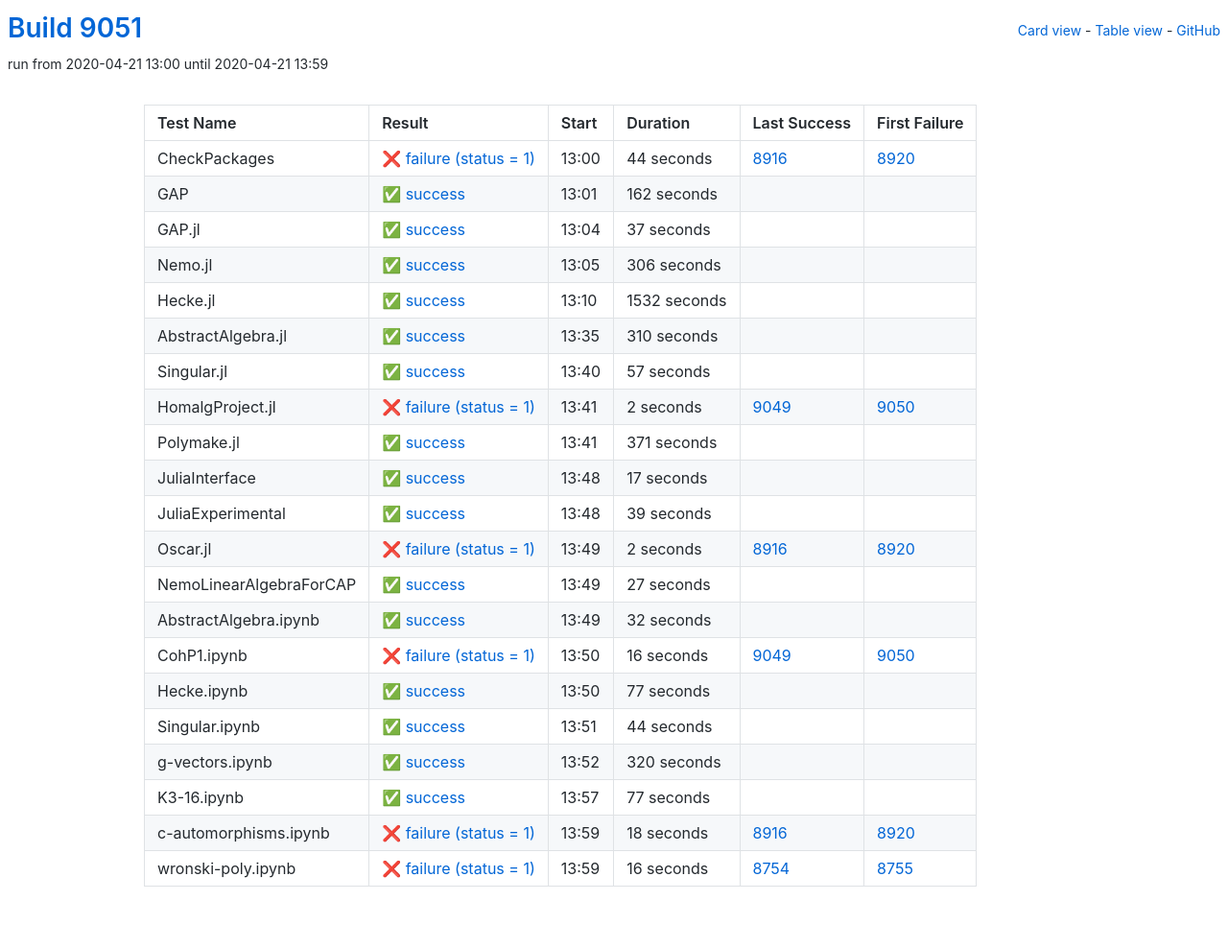
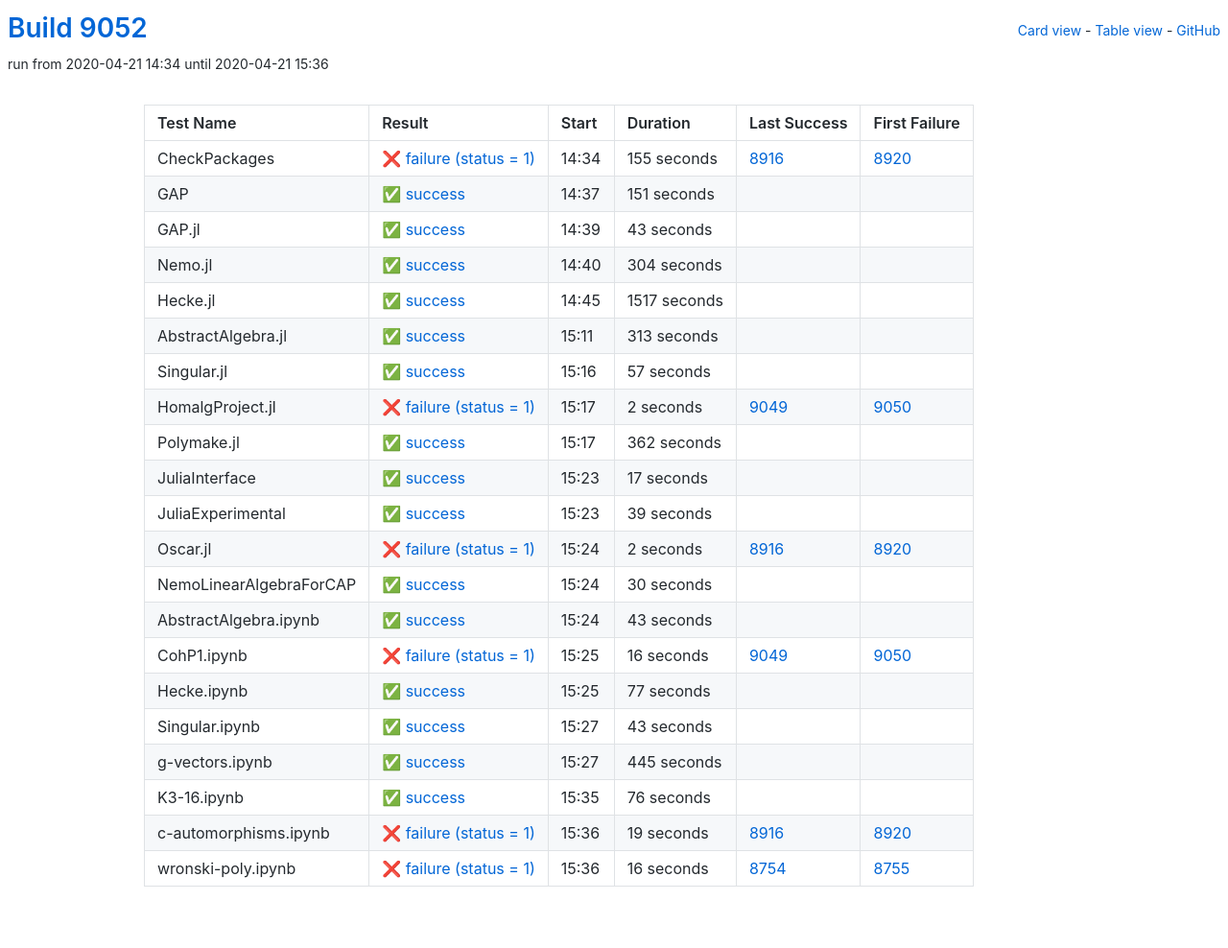
Before and after one commit to oscar-system/oscar-ci-status, a Jekyll site: the page built from table.html, in a window 1280 px wide. Shown: the whole page at 96% size. Built offline with Jekyll 4.4.1, drawn with Linux system fonts in a browser that asks for light colours.

Commit message:
Build 9052

```diff
--- a/_data/ci.yml
+++ b/_data/ci.yml
@@ -1,71 +1,71 @@
-build: 9051
-build_url: https://oscarci.mathematik.uni-kl.de/job/oscar/9051/
+build: 9052
+build_url: https://oscarci.mathematik.uni-kl.de/job/oscar/9052/
 job: oscar
 tests:
-- duration: 44
+- duration: 155
   exitcode: 1
   first_failure: 8920
   first_failure_url: https://oscarci.mathematik.uni-kl.de/job/oscar/8920/
   last_success: 8916
   last_success_url: https://oscarci.mathematik.uni-kl.de/job/oscar/8916/
-  log: https://oscarci.mathematik.uni-kl.de/job/oscar/9051/artifact/logs/build-9051/CheckPackages.log
+  log: https://oscarci.mathematik.uni-kl.de/job/oscar/9052/artifact/logs/build-9052/CheckPackages.log
   name: CheckPackages
-  start: 2020-04-21 13:00
+  start: 2020-04-21 14:34
   status: failure
   success: false
-- duration: 162
+- duration: 151
   exitcode: 0
   first_failure: false
   first_failure_url: null
   last_success: false
   last_success_url: null
-  log: https://oscarci.mathematik.uni-kl.de/job/oscar/9051/artifact/logs/build-9051/GAP.log
+  log: https://oscarci.mathematik.uni-kl.de/job/oscar/9052/artifact/logs/build-9052/GAP.log
   name: GAP
-  start: 2020-04-21 13:01
+  start: 2020-04-21 14:37
   status: success
   success: true
-- duration: 37
+- duration: 43
   exitcode: 0
   first_failure: false
   first_failure_url: null
   last_success: false
   last_success_url: null
-  log: https://oscarci.mathematik.uni-kl.de/job/oscar/9051/artifact/logs/build-9051/GAP.jl.log
+  log: https://oscarci.mathematik.uni-kl.de/job/oscar/9052/artifact/logs/build-9052/GAP.jl.log
   name: GAP.jl
-  start: 2020-04-21 13:04
+  start: 2020-04-21 14:39
   status: success
   success: true
-- duration: 306
+- duration: 304
   exitcode: 0
   first_failure: false
   first_failure_url: null
   last_success: false
   last_success_url: null
-  log: https://oscarci.mathematik.uni-kl.de/job/oscar/9051/artifact/logs/build-9051/Nemo.jl.log
+  log: https://oscarci.mathematik.uni-kl.de/job/oscar/9052/artifact/logs/build-9052/Nemo.jl.log
   name: Nemo.jl
-  start: 2020-04-21 13:05
+  start: 2020-04-21 14:40
   status: success
   success: true
-- duration: 1532
+- duration: 1517
   exitcode: 0
   first_failure: false
   first_failure_url: null
   last_success: false
   last_success_url: null
-  log: https://oscarci.mathematik.uni-kl.de/job/oscar/9051/artifact/logs/build-9051/Hecke.jl.log
+  log: https://oscarci.mathematik.uni-kl.de/job/oscar/9052/artifact/logs/build-9052/Hecke.jl.log
   name: Hecke.jl
-  start: 2020-04-21 13:10
+  start: 2020-04-21 14:45
   status: success
   success: true
-- duration: 310
+- duration: 313
   exitcode: 0
   first_failure: false
   first_failure_url: null
   last_success: false
   last_success_url: null
-  log: https://oscarci.mathematik.uni-kl.de/job/oscar/9051/artifact/logs/build-9051/AbstractAlgebra.jl.log
+  log: https://oscarci.mathematik.uni-kl.de/job/oscar/9052/artifact/logs/build-9052/AbstractAlgebra.jl.log
   name: AbstractAlgebra.jl
-  start: 2020-04-21 13:35
+  start: 2020-04-21 15:11
   status: success
   success: true
 - duration: 57
@@ -74,9 +74,9 @@ tests:
   first_failure_url: null
   last_success: false
   last_success_url: null
-  log: https://oscarci.mathematik.uni-kl.de/job/oscar/9051/artifact/logs/build-9051/Singular.jl.log
+  log: https://oscarci.mathematik.uni-kl.de/job/oscar/9052/artifact/logs/build-9052/Singular.jl.log
   name: Singular.jl
-  start: 2020-04-21 13:40
+  start: 2020-04-21 15:16
   status: success
   success: true
 - duration: 2
@@ -85,20 +85,20 @@ tests:
   first_failure_url: https://oscarci.mathematik.uni-kl.de/job/oscar/9050/
   last_success: 9049
   last_success_url: https://oscarci.mathematik.uni-kl.de/job/oscar/9049/
-  log: https://oscarci.mathematik.uni-kl.de/job/oscar/9051/artifact/logs/build-9051/HomalgProject.jl.log
+  log: https://oscarci.mathematik.uni-kl.de/job/oscar/9052/artifact/logs/build-9052/HomalgProject.jl.log
   name: HomalgProject.jl
-  start: 2020-04-21 13:41
+  start: 2020-04-21 15:17
   status: failure
   success: false
-- duration: 371
+- duration: 362
   exitcode: 0
   first_failure: false
   first_failure_url: null
   last_success: false
   last_success_url: null
-  log: https://oscarci.mathematik.uni-kl.de/job/oscar/9051/artifact/logs/build-9051/Polymake.jl.log
+  log: https://oscarci.mathematik.uni-kl.de/job/oscar/9052/artifact/logs/build-9052/Polymake.jl.log
   name: Polymake.jl
-  start: 2020-04-21 13:41
+  start: 2020-04-21 15:17
   status: success
   success: true
 - duration: 17
@@ -107,9 +107,9 @@ tests:
   first_failure_url: null
   last_success: false
   last_success_url: null
-  log: https://oscarci.mathematik.uni-kl.de/job/oscar/9051/artifact/logs/build-9051/JuliaInterface.log
+  log: https://oscarci.mathematik.uni-kl.de/job/oscar/9052/artifact/logs/build-9052/JuliaInterface.log
   name: JuliaInterface
-  start: 2020-04-21 13:48
+  start: 2020-04-21 15:23
   status: success
   success: true
 - duration: 39
@@ -118,9 +118,9 @@ tests:
   first_failure_url: null
   last_success: false
   last_success_url: null
-  log: https://oscarci.mathematik.uni-kl.de/job/oscar/9051/artifact/logs/build-9051/JuliaExperimental.log
+  log: https://oscarci.mathematik.uni-kl.de/job/oscar/9052/artifact/logs/build-9052/JuliaExperimental.log
   name: JuliaExperimental
-  start: 2020-04-21 13:48
+  start: 2020-04-21 15:23
   status: success
   success: true
 - duration: 2
@@ -129,31 +129,31 @@ tests:
   first_failure_url: https://oscarci.mathematik.uni-kl.de/job/oscar/8920/
   last_success: 8916
   last_success_url: https://oscarci.mathematik.uni-kl.de/job/oscar/8916/
-  log: https://oscarci.mathematik.uni-kl.de/job/oscar/9051/artifact/logs/build-9051/Oscar.jl.log
+  log: https://oscarci.mathematik.uni-kl.de/job/oscar/9052/artifact/logs/build-9052/Oscar.jl.log
   name: Oscar.jl
-  start: 2020-04-21 13:49
+  start: 2020-04-21 15:24
   status: failure
   success: false
-- duration: 27
+- duration: 30
   exitcode: 0
   first_failure: false
   first_failure_url: null
   last_success: false
   last_success_url: null
-  log: https://oscarci.mathematik.uni-kl.de/job/oscar/9051/artifact/logs/build-9051/NemoLinearAlgebraForCAP.log
+  log: https://oscarci.mathematik.uni-kl.de/job/oscar/9052/artifact/logs/build-9052/NemoLinearAlgebraForCAP.log
   name: NemoLinearAlgebraForCAP
-  start: 2020-04-21 13:49
+  start: 2020-04-21 15:24
   status: success
   success: true
-- duration: 32
+- duration: 43
   exitcode: 0
   first_failure: false
   first_failure_url: null
   last_success: false
   last_success_url: null
-  log: https://oscarci.mathematik.uni-kl.de/job/oscar/9051/artifact/logs/build-9051/AbstractAlgebra.ipynb.log
+  log: https://oscarci.mathematik.uni-kl.de/job/oscar/9052/artifact/logs/build-9052/AbstractAlgebra.ipynb.log
   name: AbstractAlgebra.ipynb
-  start: 2020-04-21 13:49
+  start: 2020-04-21 15:24
   status: success
   success: true
 - duration: 16
@@ -162,9 +162,9 @@ tests:
   first_failure_url: https://oscarci.mathematik.uni-kl.de/job/oscar/9050/
   last_success: 9049
   last_success_url: https://oscarci.mathematik.uni-kl.de/job/oscar/9049/
-  log: https://oscarci.mathematik.uni-kl.de/job/oscar/9051/artifact/logs/build-9051/CohP1.ipynb.log
+  log: https://oscarci.mathematik.uni-kl.de/job/oscar/9052/artifact/logs/build-9052/CohP1.ipynb.log
   name: CohP1.ipynb
-  start: 2020-04-21 13:50
+  start: 2020-04-21 15:25
   status: failure
   success: false
 - duration: 77
@@ -173,53 +173,53 @@ tests:
   first_failure_url: null
   last_success: false
   last_success_url: null
-  log: https://oscarci.mathematik.uni-kl.de/job/oscar/9051/artifact/logs/build-9051/Hecke.ipynb.log
+  log: https://oscarci.mathematik.uni-kl.de/job/oscar/9052/artifact/logs/build-9052/Hecke.ipynb.log
   name: Hecke.ipynb
-  start: 2020-04-21 13:50
+  start: 2020-04-21 15:25
   status: success
   success: true
-- duration: 44
+- duration: 43
   exitcode: 0
   first_failure: false
   first_failure_url: null
   last_success: false
   last_success_url: null
-  log: https://oscarci.mathematik.uni-kl.de/job/oscar/9051/artifact/logs/build-9051/Singular.ipynb.log
+  log: https://oscarci.mathematik.uni-kl.de/job/oscar/9052/artifact/logs/build-9052/Singular.ipynb.log
   name: Singular.ipynb
-  start: 2020-04-21 13:51
+  start: 2020-04-21 15:27
   status: success
   success: true
-- duration: 320
+- duration: 445
   exitcode: 0
   first_failure: false
   first_failure_url: null
   last_success: false
   last_success_url: null
-  log: https://oscarci.mathematik.uni-kl.de/job/oscar/9051/artifact/logs/build-9051/g-vectors.ipynb.log
+  log: https://oscarci.mathematik.uni-kl.de/job/oscar/9052/artifact/logs/build-9052/g-vectors.ipynb.log
   name: g-vectors.ipynb
-  start: 2020-04-21 13:52
+  start: 2020-04-21 15:27
   status: success
   success: true
-- duration: 77
+- duration: 76
   exitcode: 0
   first_failure: false
   first_failure_url: null
   last_success: false
   last_success_url: null
-  log: https://oscarci.mathematik.uni-kl.de/job/oscar/9051/artifact/logs/build-9051/K3-16.ipynb.log
+  log: https://oscarci.mathematik.uni-kl.de/job/oscar/9052/artifact/logs/build-9052/K3-16.ipynb.log
   name: K3-16.ipynb
-  start: 2020-04-21 13:57
+  start: 2020-04-21 15:35
   status: success
   success: true
-- duration: 18
+- duration: 19
   exitcode: 1
   first_failure: 8920
   first_failure_url: https://oscarci.mathematik.uni-kl.de/job/oscar/8920/
   last_success: 8916
   last_success_url: https://oscarci.mathematik.uni-kl.de/job/oscar/8916/
-  log: https://oscarci.mathematik.uni-kl.de/job/oscar/9051/artifact/logs/build-9051/c-automorphisms.ipynb.log
+  log: https://oscarci.mathematik.uni-kl.de/job/oscar/9052/artifact/logs/build-9052/c-automorphisms.ipynb.log
   name: c-automorphisms.ipynb
-  start: 2020-04-21 13:59
+  start: 2020-04-21 15:36
   status: failure
   success: false
 - duration: 16
@@ -228,8 +228,8 @@ tests:
   first_failure_url: https://oscarci.mathematik.uni-kl.de/job/oscar/8755/
   last_success: 8754
   last_success_url: https://oscarci.mathematik.uni-kl.de/job/oscar/8754/
-  log: https://oscarci.mathematik.uni-kl.de/job/oscar/9051/artifact/logs/build-9051/wronski-poly.ipynb.log
+  log: https://oscarci.mathematik.uni-kl.de/job/oscar/9052/artifact/logs/build-9052/wronski-poly.ipynb.log
   name: wronski-poly.ipynb
-  start: 2020-04-21 13:59
+  start: 2020-04-21 15:36
   status: failure
   success: false
```
Also changed, not shown: README.md.
